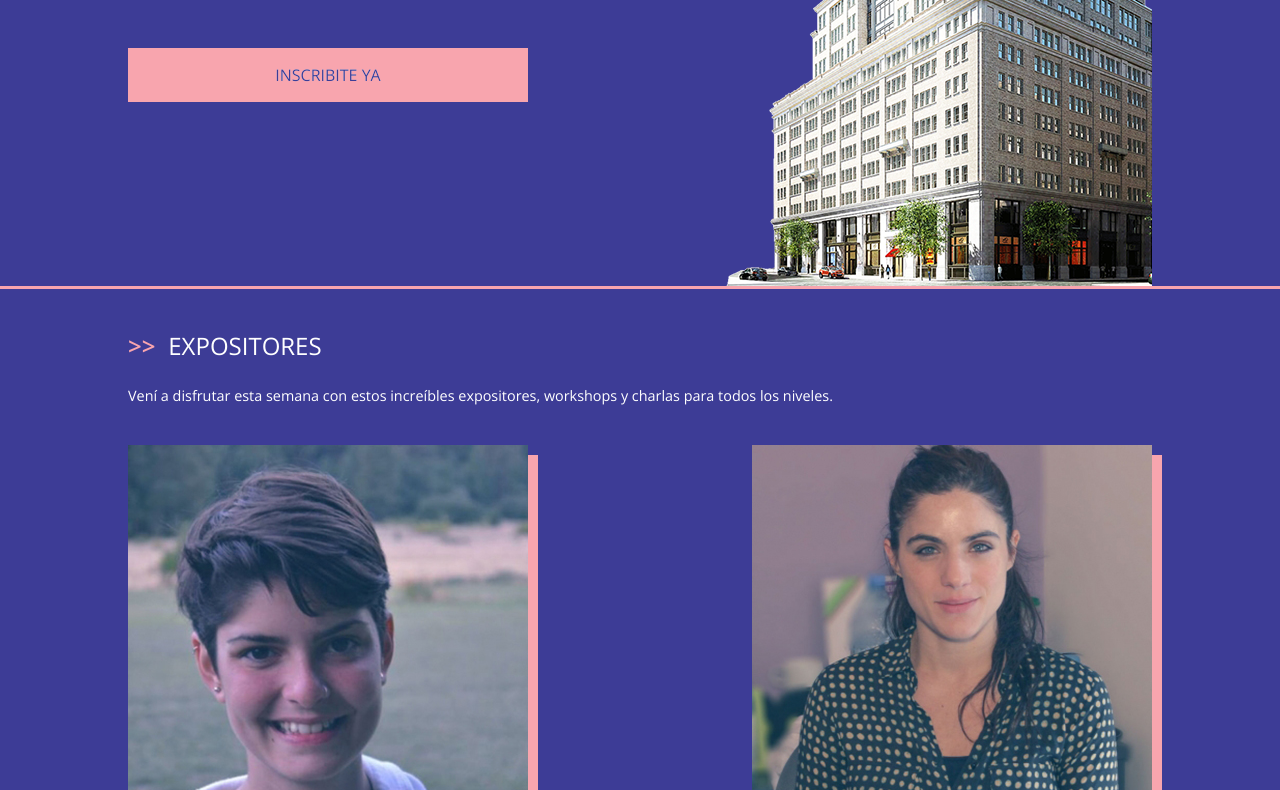
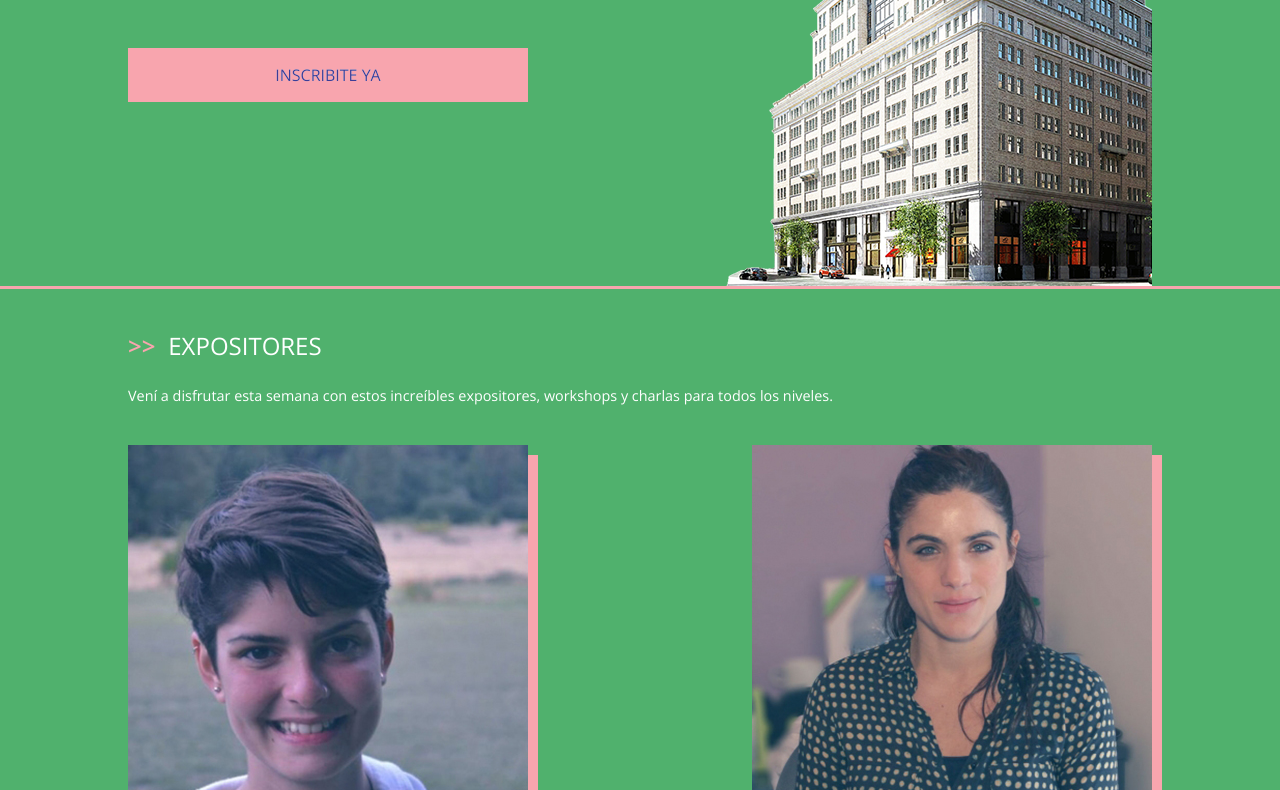
Before and after one commit to lucacore/sitio, a plain HTML site: page index.html in a window 1280 px wide. Shown: the part 325-1115 px from the top of the page. Drawn offline with nearby package versions, Linux system fonts and the light colour scheme.

Commit message:
cambie el color de fondo

```diff
--- a/css/style.css
+++ b/css/style.css
@@ -7,7 +7,7 @@
   box-sizing: border-box; }
 
 body {
-  background-color: #3d3c96;
+  background-color: #50b16d;
   font-family: "Open Sans", sans-serif;
   color: #FFF;
   overflow-x: hidden; }
```
